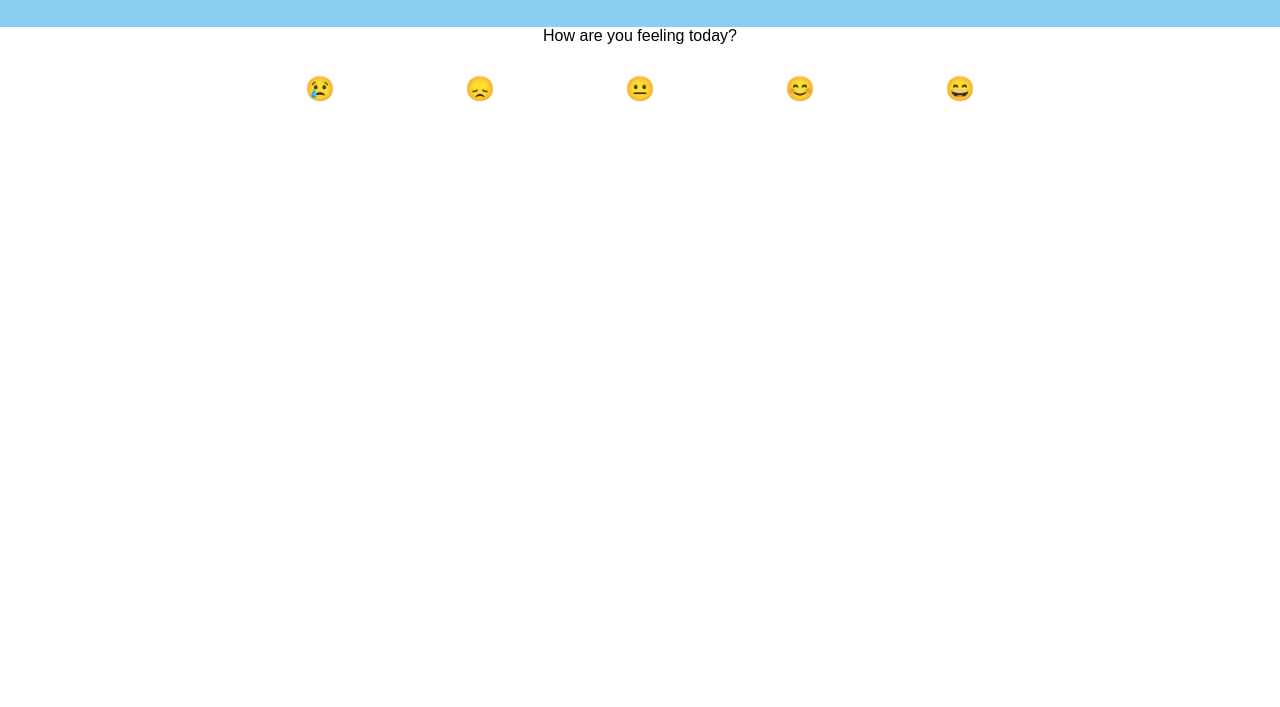
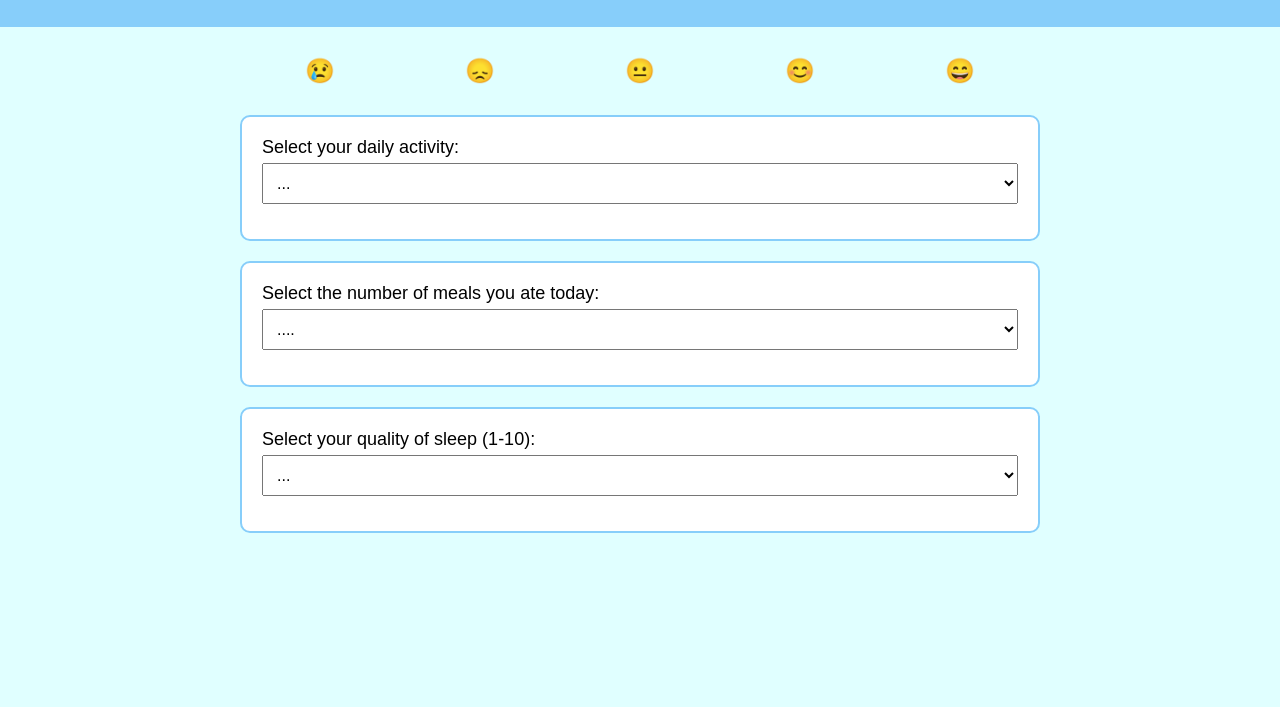
Before and after one commit to RiannaBarrett/postpartum-depression-tracker, a plain HTML site: page NestedEmotions.html in a window 1280 px wide. Shown: the part 93-800 px from the top of the page. Drawn offline with Linux system fonts and the light colour scheme.

Commit message:
Added emoji and drop down menu's

```diff
--- a/NestedEmotions.html
+++ b/NestedEmotions.html
@@ -4,21 +4,20 @@
     <title>Nested Emotions</title>
     <style>
         body {
-            background-color: #ffffff; /* Baby Blue color */
+            background-color: #E0FFFF; /* Baby Blue color */
             font-family: Arial, sans-serif;
-            text-align: center;
             margin: 0;
             padding: 0;
         }
 
         header {
-            background-color: #89CFF0; /* Light Sky Blue color */
+            background-color: #87CEFA; /* Light Sky Blue color */
             text-align: center;
             padding: 20px;
         }
 
         h1 {
-            color: #ffffff; /* Navy color */
+            color: #000080; /* Navy color */
         }
 
         .content {
@@ -32,11 +31,42 @@
             justify-content: space-around;
         }
 
-        .emoji {
-            text-align: center;
+        .emoji-button {
             padding: 10px;
             font-size: 24px;
             cursor: pointer;
+            background: none;
+            border: none;
+        }
+
+        #emotion-text {
+            text-align: center;
+            font-size: 18px;
+            margin-top: 20px;
+        }
+
+        .input-container {
+            background-color: #fff;
+            padding: 20px;
+            border: 2px solid #87CEFA;
+            border-radius: 10px;
+            margin-top: 20px;
+        }
+
+        .input-box {
+            margin-bottom: 15px;
+        }
+
+        .input-box label {
+            display: block;
+            font-size: 18px;
+            margin-bottom: 5px;
+        }
+
+        .input-box select {
+            width: 100%;
+            padding: 10px;
+            font-size: 16px;
         }
     </style>
 </head>
@@ -44,15 +74,66 @@
     <header>
         <h1>Nested Emotions</h1>
     </header>
-    <b1> How are you feeling today? </b1>
     <div class="content">
         <div class="emojis">
-            <div class="emoji" id="very-sad">😢</div>
-            <div class="emoji" id="sad">😞</div>
-            <div class="emoji" id="neutral">😐</div>
-            <div class="emoji" id="happy">😊</div>
-            <div class="emoji" id="very-happy">😄</div>
+            <button class="emoji-button" id="very-sad">😢</button>
+            <button class="emoji-button" id="sad">😞</button>
+            <button class="emoji-button" id="neutral">😐</button>
+            <button class="emoji-button" id="happy">😊</button>
+            <button class="emoji-button" id="very-happy">😄</button>
+        </div>
+        <div id="emotion-text">
+            <!-- Emotion text will be displayed here -->
+        </div>
+
+        <div class="input-container">
+            <div class="input-box">
+                <label for="daily-activity">Select your daily activity:</label>
+                <select id="daily-activity">
+                    <option value="worse">...</option>
+                    <option value="worse">I was bed rotting all day</option>
+                    <option value="not-so-good">I was in doors, but the blinds were open</option>
+                    <option value="neutral"> I stepped out the house</option>
+                    <option value="good">I took a walk</option>
+                    <option value="best">I worked out today</option>
+                </select>
+            </div>
+        </div>
+
+        <div class="input-container">
+            <div class="input-box">
+                <label for="meals-ate">Select the number of meals you ate today:</label>
+                <select id="meals-ate">
+                    <option value="worse">....</option>
+                    <option value="worse">I had nothing to eat  today</option>
+                    <option value="not-so-good">I had a snack</option>
+                    <option value="neutral">I had only 1 meal</option>
+                    <option value="good">I had 2 meals</option>
+                    <option value="best">I had 3 full meals and a snack</option>
+                </select>
+            </div>
+        </div>
+
+        <div class="input-container">
+            <div class="input-box">
+                <label for="sleep-quality">Select your quality of sleep (1-10):</label>
+                <select id="sleep-quality">
+                    <option value="worse">...</option>
+                    <option value="worse">1</option>
+                    <option value="worse">2</option>
+                    <option value="worse">3</option>
+                    <option value="worse">4</option>
+                    <option value="worse">5</option>
+                    <option value="worse">6</option>
+                    <option value="worse">7</option>
+                    <option value="worse">8</option>
+                    <option value="worse">9</option>
+                    <option value="worse">10</option>
+                </select>
+            </div>
         </div>
     </div>
-</body>
-</html>
+
+    <script>
+        // JavaScript code to handle emoji button clicks and display emotion text
+        const emotionText = document.getElementById("emotion")
```
